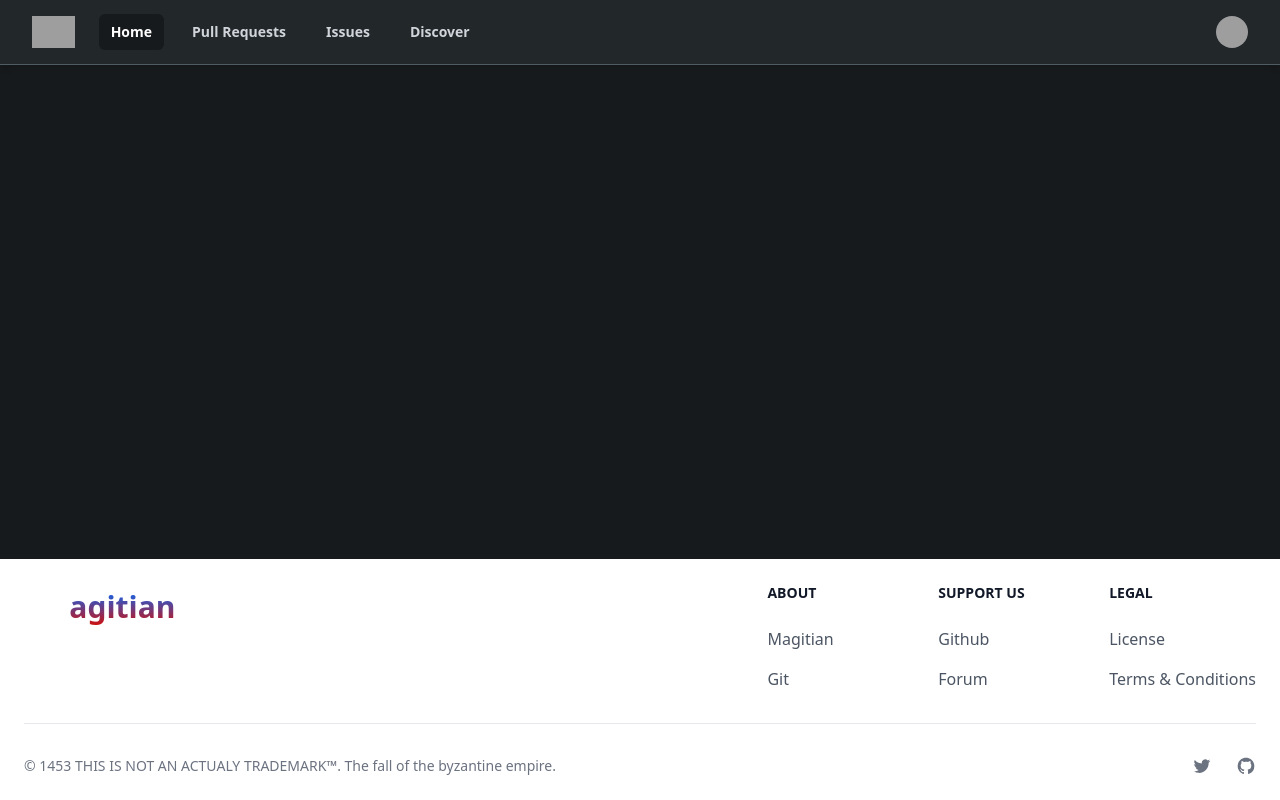
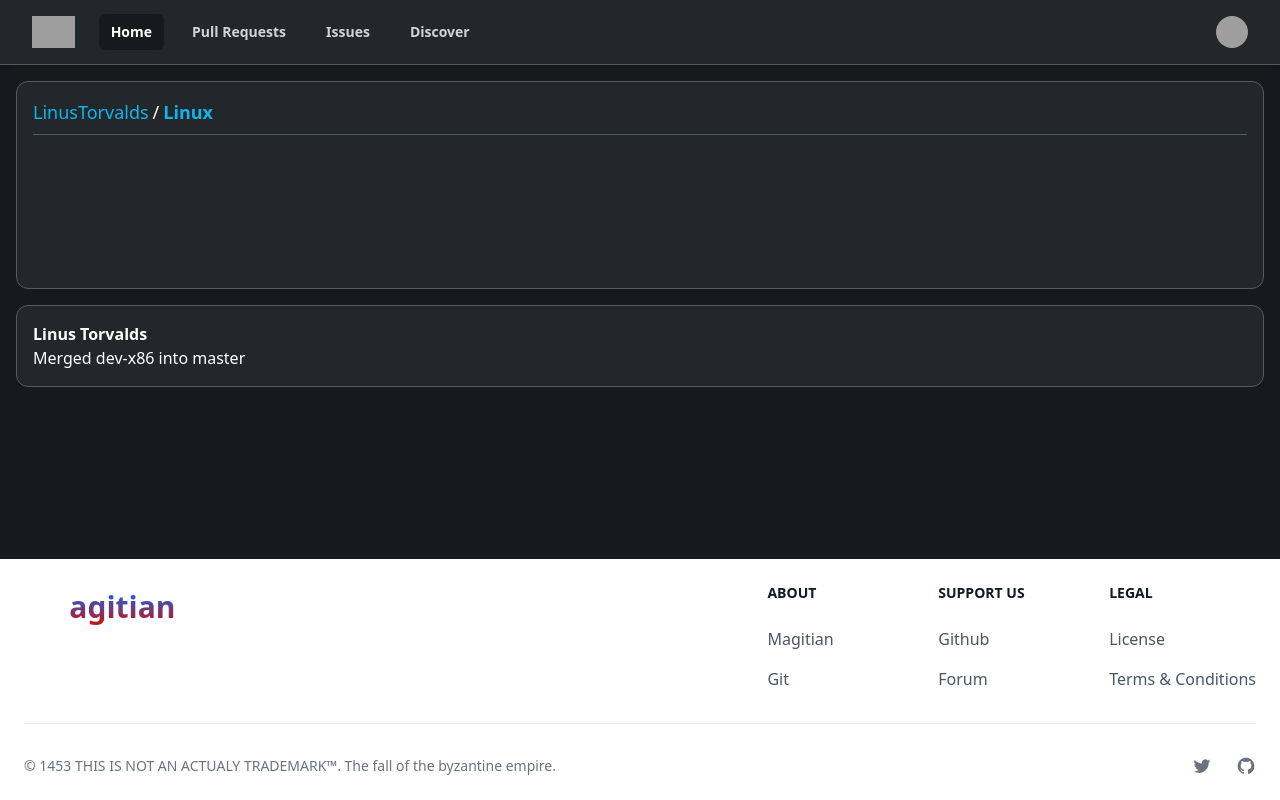
Before and after one commit to SnekAtMiskolc/Magitian, a SvelteKit app: page /LinusTorvalds/linux in a window 1280 px wide. Built offline with nearby package versions, Linux system fonts and the light colour scheme; grey boxes are pictures that could not be loaded.

Commit message:
Create repo page and Markdown component page

```diff
--- /dev/null
+++ b/src/components/primitives/Markdown.svelte
@@ -0,0 +1,7 @@
+<script lang="ts">
+
+</script>
+
+<div class="m-4 p-4 bg-spcx-700 border border-spcx-400">
+
+</div>
--- a/src/routes/[owner]/[repo]/+page.svelte
+++ b/src/routes/[owner]/[repo]/+page.svelte
@@ -0,0 +1,21 @@
+
+
+<main>
+    <!-- Repo info tab -->
+    <div class="bg-spcx-700 h-52 m-4 rounded-xl border-spcx-400 border p-4 text-white">
+        <h1 class="font-light text-lg"><a href="./" class="text-blue-500 hover:underline">LinusTorvalds</a><span class="mx-1">/</span><a href="./Linux" class="text-blue-500 font-semibold hover:underline">Linux</a></h1>
+        <hr class="border-spcx-400 my-2">
+        <div class="flex">
+
+        </div>
+    </div>
+    <!-- Code section -->
+    <div class="bg-spcx-700 m-4 p-4 rounded-xl border-spcx-400 border text-white">
+        <div>
+            <a class="font-bold" href="./">Linus Torvalds</a>
+            <div>
+                Merged dev-x86 into master
+            </div>
+        </div>
+    </div>
+</main>
```
